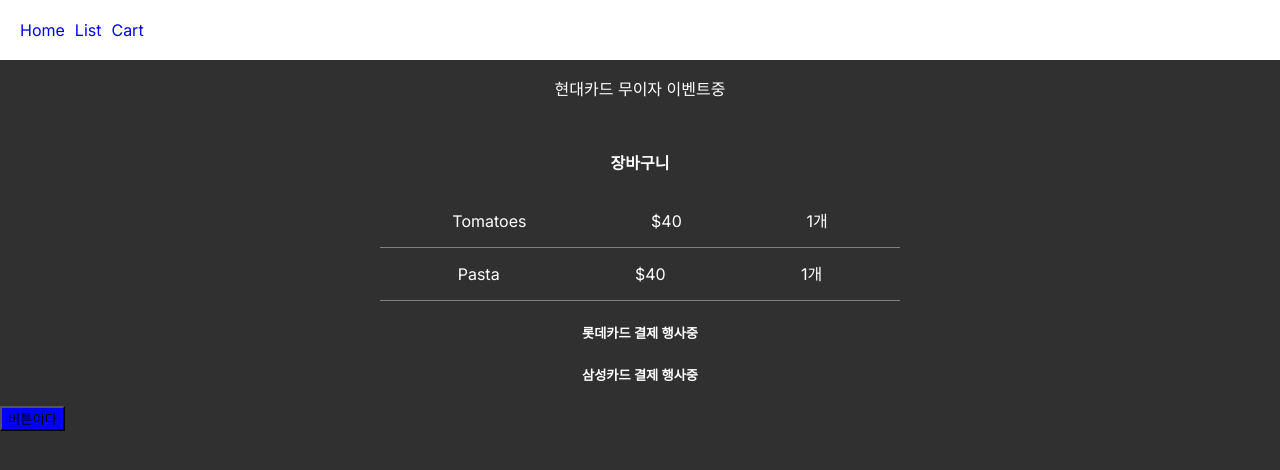
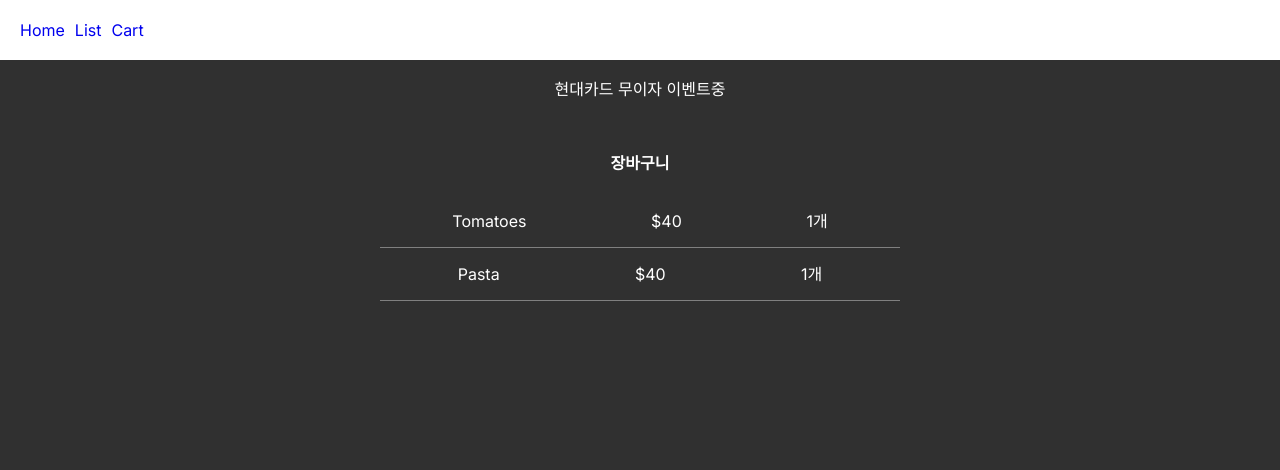
Before and after one commit to front-chan/next-study, a Next.js app: page /cart in a window 1280 px wide. Shown: the top 470 px of the page. Built offline with nearby package versions, Linux system fonts and the light colour scheme.

Commit message:
useState / onClick next.js study

```diff
--- a/app/cart/page.js
+++ b/app/cart/page.js
@@ -4,22 +4,13 @@ export default function Cart() {
     return (
         <div>
             <h4 className="title">장바구니</h4>
-            <CartItem item={carts[0]} />
-            <CartItem item={carts[1]} />
-            <Banner content="롯데카드" />
-            <Banner content="삼성카드" />
-            <Btn color="blue" />
+            {carts.map((c, i) => (
+                <CartItem item={c} />
+            ))}
         </div>
     );
 }
 
-function Banner(props) {
-    return <h5 style={{ textAlign: "center" }}>{props.content} 결제 행사중</h5>;
-}
-
-function Btn(props) {
-    return <button style={{ background: props.color }}>버튼이다</button>;
-}
 function CartItem(props) {
     return (
         <div className="cart-item">
```
Also changed, not shown: app/list/page.js (+23 -0 lines).
